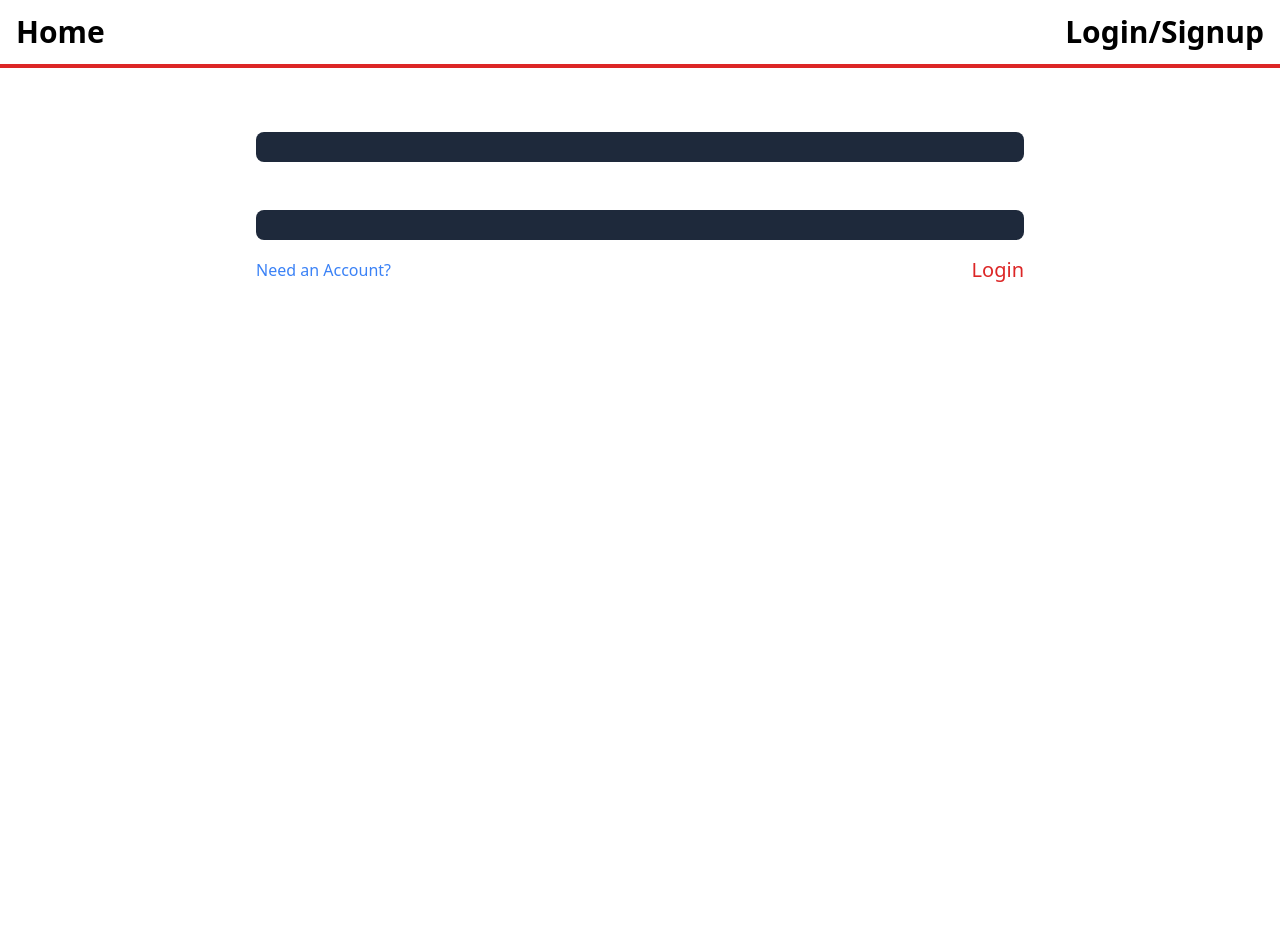
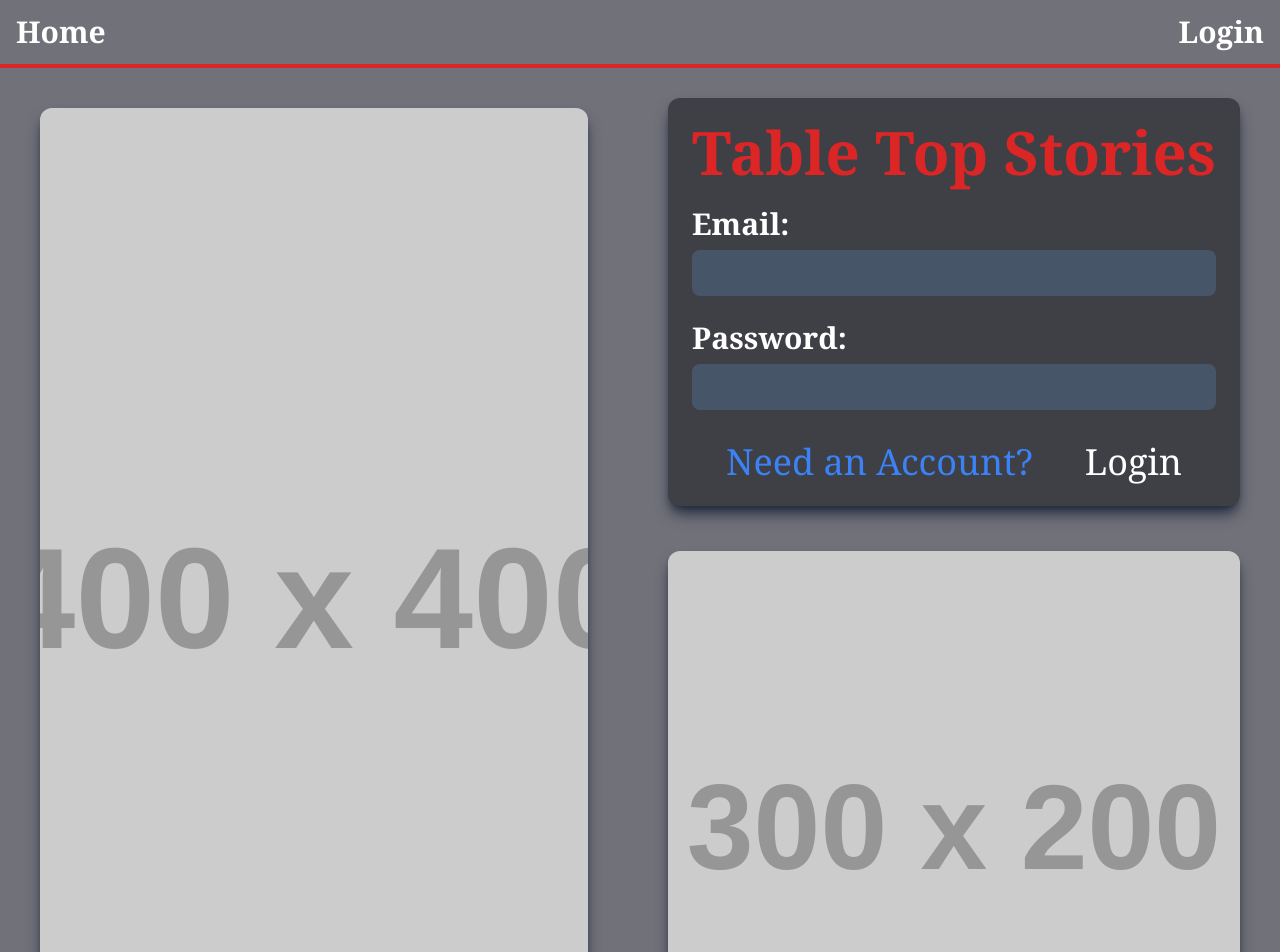
Before and after one commit to JFerraro26/tableTopStories, a React (Vite) app in the folder ghi/: page /account/login-signup in a window 1280 px wide. Shown: the top 952 px of the page. Before the commit the page ends 800 px from the top, so only its background shows below. Built offline with nearby package versions, Linux system fonts and the light colour scheme.

Commit message:
login page done

```diff
--- a/ghi/src/App.tsx
+++ b/ghi/src/App.tsx
@@ -1,19 +1,37 @@
 import { BrowserRouter, Routes, Route } from "react-router-dom";
 import Homepage from "./homepage";
-import Nav from "./nav/nav";
+import Nav from "./header/nav";
+import Footer from "./footer/footer";
 import LandingPage from "./account/landingPage";
+import About from "./footer/about";
+import CodeOfConduct from "./footer/codeOfConduct.";
+import FAQ from "./footer/faq";
+import Terms from "./footer/terms";
 
 function App() {
 	return (
 		<BrowserRouter>
+			<div className="min-h-screen min-w-full bg-zinc-500 text-white flex flex-col font-serif">
 				<Nav />
-			<div>
+				<main className="flex-grow flex">
 					<Routes>
 						<Route path="/" element={<Homepage />} />
+						<Route path="/about" element={<About />} />
+						<Route
+							path="/code-of-conduct"
+							element={<CodeOfConduct />}
+						/>
+						<Route path="/faq" element={<FAQ />} />
+						<Route path="/terms-of-service" element={<Terms />} />
 						<Route path="/account">
-						<Route path="login-signup" element={<LandingPage />} />
+							<Route
+								path="login-signup"
+								element={<LandingPage />}
+							/>
 						</Route>
 					</Routes>
+				</main>
+				<Footer />
 			</div>
 		</BrowserRouter>
 	);
--- a/ghi/src/account/landingPage.tsx
+++ b/ghi/src/account/landingPage.tsx
@@ -4,14 +4,10 @@ import LoginInForm from "./loginForm";
 function LandingPage() {
 	const [page, setPage] = useState("login");
 	return (
-		<div>
-			{page === "login" ? (
-				<LoginInForm setPage={setPage} />
-			) : (
-				null
-			)}
+		<div className="flex-grow">
+			{page === "login" ? <LoginInForm setPage={setPage} /> : null}
 		</div>
 	);
 }
 
-export default LandingPage
+export default LandingPage;
--- a/ghi/src/account/loginForm.tsx
+++ b/ghi/src/account/loginForm.tsx
@@ -3,17 +3,24 @@ import { useAccountDispatch } from "../redux/hooks";
 import { setAccount } from "../redux/slices/accountSlice";
 import { useNavigate } from "react-router-dom";
 
-function LoginInForm() {
+interface LoginInFormProps {
+	setPage: React.Dispatch<React.SetStateAction<string>>;
+}
+
+function LoginInForm({ setPage }: LoginInFormProps) {
 	const [email, setEmail] = useState("");
 	const [password, setPassword] = useState("");
+	const [loginError, setLoginError] = useState(false);
 	const navigate = useNavigate();
 	const dispatch = useAccountDispatch();
+
 	const handleSubmit = async (event: FormEvent) => {
 		event.preventDefault();
 		const data = {
-			email: email,
+			email: email.toLocaleLowerCase(),
 			password: password,
 		};
+		console.log(data);
 		let url = `${import.meta.env.VITE_BASE_URL}/api/login`;
 		let fetchConfig = {
 			method: "post",
@@ -29,30 +36,55 @@ function LoginInForm() {
 			dispatch(setAccount(token));
 			navigate("/");
 		} else {
+			setLoginError(true);
 			console.error(response);
 		}
 	};
 	return (
-		<div className="grid grid-cols-5">
+		<div className="grid grid-col-5 h-full">
+			<div className="col-start-1 col-span-5 flex flex-col justify-evenly gap-4 sm:col-start-3 sm:col-span-3">
+				<div className="flex flex-col mx-10 p-6 rounded-xl bg-zinc-700 items-center gap-2 shadow-lg shadow-slate-800 sm:gap-4">
+					<h1 className="mb-2 font-bold text-2xl text-red-600 text-center sm:text-4xl md:text-5xl xl:text-6xl 2xl:text-8xl">
+						Table Top Stories
+					</h1>
 					<form
 						onSubmit={handleSubmit}
-				className="flex flex-col mt-10 col-start-2 col-span-3 gap-4 text-red-600"
+						className="w-full flex flex-col gap-1 sm:gap-4"
 					>
-				<div className="flex flex-col space-y-1">
-					<label className="text-sm font-semibold text-white">
+						<div className="flex flex-col gap-1 text-sm sm:text-xl sm:gap-2 md:text-2xl xl:text-3xl 2xl:text-5xl">
+							<div className="flex gap-2">
+								<label
+									htmlFor="login-email"
+									className="font-semibold text-white"
+								>
 									Email:
 								</label>
+								{loginError ? (
+									<h5 className="text-orange-500">
+										Email/Password Incorrect
+									</h5>
+								) : (
+									<h5 className="invisible">
+										Email/Password Incorrect
+									</h5>
+								)}
+							</div>
 							<input
 								value={email}
 								onChange={(e) => setEmail(e.target.value)}
 								required
 								type="text"
-						className="rounded-lg text-sm px-2 py-1 bg-slate-800 border border-transparent focus:outline-none focus:border-red-600"
-						autoComplete="email"
+								className="rounded-lg px-2 py-1 bg-slate-600 border border-transparent focus:outline-none focus:border-white"
+								autoComplete="login-email"
+								name="login-email"
+								id="login-email"
 							/>
 						</div>
-				<div className="flex flex-col mt-2 space-y-1">
-					<label className="text-sm font-semibold text-white">
+						<div className="flex flex-col mt-2 gap-1 text-sm sm:text-xl sm:gap-2 md:text-2xl xl:text-3xl 2xl:text-5xl">
+							<label
+								htmlFor="login-password"
+								className="font-semibold text-white"
+							>
 								Password:
 							</label>
 							<input
@@ -60,24 +92,26 @@ function LoginInForm() {
 								onChange={(e) => setPassword(e.target.value)}
 								required
 								type="password"
-						className="rounded-lg text-sm px-2 py-1 bg-slate-800 border border-transparent focus:outline-none focus:border-red-600"
-						autoComplete="password"
+								className="rounded-lg px-2 py-1 bg-slate-600 border border-transparent focus:outline-none focus:border-white"
+								autoComplete="login-password"
+								name="login-password"
+								id="login-password"
 							/>
 						</div>
-				<div className="flex justify-between">
+						<div className="flex justify-between pt-4 sm:px-2 sm:justify-around">
 							<div className="flex">
 								<button
-							// onClick={() => {
-							// 	setPage("sign-up");
-							// }}
-							className="text-base border-1 rounded-2xl text-blue-500 hover:text-red-300"
+									onClick={() => {
+										setPage("sign-up");
+									}}
+									className="text-base text-blue-500 sm:text-xl md:text-3xl xl:text-4xl 2xl:text-6xl"
 									type="button"
 								>
 									Need an Account?
 								</button>
 							</div>
 							<button
-						className="text-xl border-1 rounded-2xl hover:text-red-300"
+								className="text-xl hover:text-red-300 md:text-3xl xl:text-4xl 2xl:text-6xl"
 								type="submit"
 							>
 								Login
@@ -85,6 +119,20 @@ function LoginInForm() {
 						</div>
 					</form>
 				</div>
+				<div className="mx-10 rounded-xl max-w-300 aspect-square overflow-hidden shadow-lg shadow-slate-800">
+					<img
+						className="object-cover w-full h-full"
+						src="https://placehold.co/300x200"
+					/>
+				</div>
+			</div>
+			<div className="hidden sm:flex sm:col-start-1 sm:col-span-2 sm:row-start-1 sm:rounded-xl sm:m-10 sm:shadow-lg sm:shadow-slate-800 sm:overflow-hidden">
+				<img
+					className="object-cover w-full h-full"
+					src="https://placehold.co/400x400"
+				/>
+			</div>
+		</div>
 	);
 }
 
--- /dev/null
+++ b/ghi/src/footer/about.tsx
@@ -0,0 +1,9 @@
+function About() {
+	return (
+		<div>
+			<p>About Placeholder</p>
+		</div>
+	);
+}
+
+export default About;
--- /dev/null
+++ b/ghi/src/footer/codeOfConduct..tsx
@@ -0,0 +1,9 @@
+function CodeOfConduct() {
+	return (
+		<div>
+			<p>Code of Conduct Placeholder</p>
+		</div>
+	);
+}
+
+export default CodeOfConduct;
--- /dev/null
+++ b/ghi/src/footer/faq.tsx
@@ -0,0 +1,9 @@
+function FAQ() {
+	return (
+		<div>
+			<p>FAQ placeholder</p>
+		</div>
+	);
+}
+
+export default FAQ;
--- /dev/null
+++ b/ghi/src/footer/footer.tsx
@@ -0,0 +1,15 @@
+import { Link } from "react-router-dom";
+
+function Footer() {
+	return (
+		<footer className="w-full border-t-4 border-red-500">
+			<div className="flex justify-evenly">
+				<Link to="/about">About</Link>
+				<Link to="/faq">FAQ</Link>
+				<Link to="/terms-of-service">Terms</Link>
+				<Link to="/code-of-conduct">Code of Conduct</Link>
+			</div>
+		</footer>
+	);
+}
+export default Footer;
--- /dev/null
+++ b/ghi/src/footer/terms.tsx
@@ -0,0 +1,9 @@
+function Terms() {
+	return (
+		<div>
+			<p>Terms of Service Placeholder</p>
+		</div>
+	);
+}
+
+export default Terms;
--- a/ghi/src/nav/nav.tsx
+++ b/ghi/src/header/nav.tsx
@@ -1,10 +1,10 @@
-import { NavLink } from "react-router-dom";
+import { Link } from "react-router-dom";
 import { useAccountDispatch, select } from "../redux/hooks";
 import { clearAccount } from "../redux/slices/accountSlice";
 import { useState, useEffect } from "react";
 import { selectAccount } from "../redux/selectors";
 
-function Nav() {
+function header() {
 	const [loggedIn, setLoggedIn] = useState(false);
 	const account = select(selectAccount);
 	const dispatch = useAccountDispatch();
@@ -34,34 +34,34 @@ function Nav() {
 		}
 	}, [account]);
 	return (
-		<nav className="border-b-4 border-red-600">
-			<div className="flex items-center w-full justify-between h-16 px-4 gap-4 ">
-				<NavLink
-					className="text-xl font-semibold sm:hover:text-red-300 sm:text-2xl md:text-3xl"
+		<header className="border-b-4 border-red-600">
+			<nav className="flex items-center w-full justify-between h-16 px-4 gap-4 ">
+				<Link
+					className="text-xl font-semibold sm:hover:text-red-600 sm:text-2xl md:text-3xl"
 					to="/"
 				>
 					Home
-				</NavLink>
+				</Link>
 				{loggedIn ? (
 					<button
 						onClick={() => {
 							logOut();
 						}}
-						className="text-xl font-semibold sm:hover:text-red-300 sm:text-2xl md:text-3xl"
+						className="text-xl font-semibold sm:hover:text-red-600 sm:text-2xl md:text-3xl"
 					>
 						Log Out
 					</button>
 				) : (
-					<NavLink
-						className="text-xl font-semibold sm:hover:text-red-300 sm:text-2xl md:text-3xl"
+					<Link
+						className="text-xl font-semibold sm:hover:text-red-600 sm:text-2xl md:text-3xl"
 						to="/account/login-signup"
 					>
-						Login/Signup
-					</NavLink>
+						Login
+					</Link>
 				)}
-			</div>
-		</nav>
+			</nav>
+		</header>
 	);
 }
 
-export default Nav;
+export default header;
```
Also changed, not shown: ghi/src/account/signUpForm..tsx (added). Lines whose indentation alone changed are shown as unchanged.
